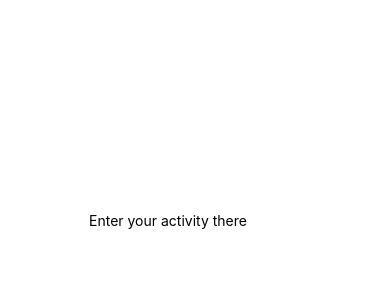
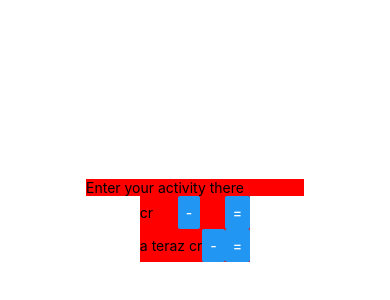
Before and after one commit to WojciechDanowski/ReactNative-Todo_list, a React Native app: screen / in a window 390 px wide. Shown: the part 202-502 px from the top of the page. Built offline with nearby package versions, Linux system fonts and the light colour scheme.

Commit message:
Added android studio integration and a skeleton of todoList component

```diff
--- a/App.js
+++ b/App.js
@@ -4,13 +4,14 @@ import { StyleSheet, View } from "react-native";
 import { Provider } from "react-redux";
 import store from "./store/store";
 import { AddTodo } from "./components/AddTodo";
-
+import { TodosList } from "./components/todosList";
 export default function App() {
   return (
     <Provider store={store}>
       <View style={styles.container}>
+        <StatusBar style="auto" />
         <AddTodo />
-        <StatusBar style="auto" />
+        <TodosList />
       </View>
     </Provider>
   );
--- a/components/AddTodo.js
+++ b/components/AddTodo.js
@@ -1,24 +1,23 @@
 import React, { useState } from "react";
 import { TextInput, StyleSheet, View, Text, Button } from "react-native";
-
-export const AddTodo = () => {
-  const [value, onChangeText] = useState();
 const styles = StyleSheet.create({
   container: {
+    backgroundColor: "red",
+
     flexDirection: "row",
     justifyContent: "space-between",
-      alignItems: "baseline",
+    alignItems: "center",
   },
   Text: {
-      marginLeft: 5,
     fontSize: 25,
     width: 30,
   },
-    Input: {
-      height: 40,
-      paddingLeft: 6,
-    },
+  Input: {},
 });
+export const AddTodo = () => {
+  const [value, onChangeText] = useState();
+
+  const handleAddTodo = () => {};
 
   return (
     <View style={styles.container}>
@@ -29,7 +28,9 @@ export const AddTodo = () => {
         onChangeText={(text) => onChangeText(text)}
       />
 
-      {value && <Button style={styles.Text} title="+" />}
+      {value?.length > 2 && (
+        <Button style={styles.Text} title="+" onPress={() => handleAddTodo()} />
+      )}
     </View>
   );
 };
--- /dev/null
+++ b/components/todosList.js
@@ -0,0 +1,29 @@
+import React from "react";
+import { View, Text, Button, StyleSheet } from "react-native";
+import { useSelector } from "react-redux";
+const styles = StyleSheet.create({
+  container: {
+    backgroundColor: "red",
+
+    flexDirection: "row",
+    justifyContent: "space-between",
+    alignItems: "center",
+  },
+});
+export const TodosList = () => {
+  const todos = useSelector((state) => state.tasksReducer.todoList);
+
+  return (
+    <View>
+      {todos.map((todo) => {
+        return (
+          <View style={styles.container}>
+            <Text>{todo}</Text>
+            <Button title="-" />
+            <Button title="=" />
+          </View>
+        );
+      })}
+    </View>
+  );
+};
--- a/store/_reducers/tasks.js
+++ b/store/_reducers/tasks.js
@@ -1,5 +1,5 @@
 const initState = {
-  todoList: [],
+  todoList: ["cr", "a teraz cr"],
 };
 
 export const tasksReducer = (state = initState, action) => {
```
Lines whose indentation alone changed are shown as unchanged.
